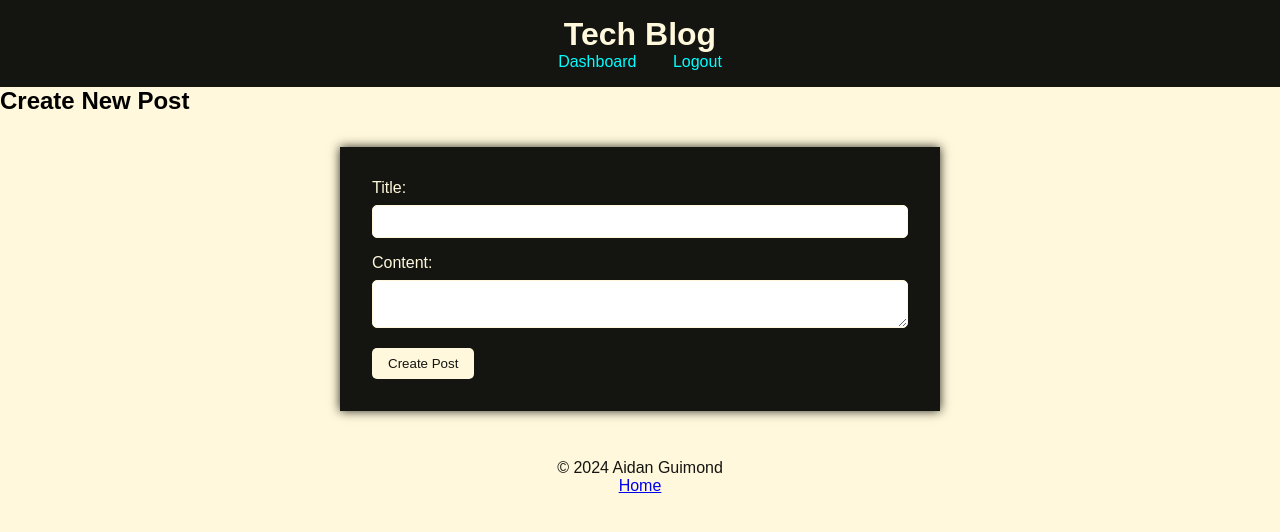
After one commit to aaguimond/module14-challenge-tech-blog, a Node server app: page /dashboard/new-post in a window 1280 px wide. The commit adds this page. Shown: the top 532 px of the page. Run offline with Node 20, Linux system fonts and the light colour scheme; a user stored in the database is signed in; some libraries are stand-ins or nearby versions.

Commit message:
finally fixed bugs! We have a working application

```diff
--- a/controllers/dashboardRoutes.js
+++ b/controllers/dashboardRoutes.js
@@ -1,9 +1,10 @@
 const router = require('express').Router();
-const { Post, User, Comment } = require('../models');
+const { Post } = require('../models');
 const withAuth = require('../utils/auth');
 
 // Dashboard route
 router.get('/', withAuth, async (req, res) => {
+    console.log('Dashboard route hit =================================================')
     try {
         // Gets all posts made by the user
         const postData = await Post.findAll({
@@ -24,10 +25,32 @@ router.get('/', withAuth, async (req, res) => {
 });
 
 // Renders new post page
-router.get('/new', withAuth, (req, res) => {
+router.get('/new-post', withAuth, (req, res) => {
+    console.log('New post route hit =================================================')
     res.render('new-post', {
         loggedIn: req.session.loggedIn,
     });
 });
 
+router.get('/edit-post/:id', withAuth, async (req, res) => {
+    console.log('Edit post route hit =================================================')
+    try {
+        const postData = await Post.findByPk(req.params.id);
+
+        if (!postData) {
+            res.status(400).json({ message: 'No post found with this ID.' });
+            return;
+        }
+
+        const post = postData.get({ plain: true });
+
+        res.render('edit-post', {
+            post,
+            loggedIn: req.session.loggedIn,
+        });
+    } catch (err) {
+        res.status(500).json(err);
+    }
+});
+
 module.exports = router;
--- a/controllers/homeRoutes.js
+++ b/controllers/homeRoutes.js
@@ -10,6 +10,10 @@ router.get('/', async (req, res) => {
                 {
                     model: User,
                     attributes: ['username'],
+                },
+                {
+                    model: Comment,
+                    include: [User],
                 },
             ],
         });
--- a/public/css/style.css
+++ b/public/css/style.css
@@ -83,6 +83,22 @@ form button:hover {
     line-height: 1.5;
 }
 
+.post h3 {
+    margin-top: 1rem;
+}
+
+.comment-author {
+    color: slateblue;
+    font-size: 0.75rem;
+    font-style: normal;
+}
+
+.comment-author-block {
+    font-style: italic;
+    font-size: 0.7rem;
+    margin-bottom: 0.5rem;
+}
+
 .post-author {
     color: slateblue;
     font-size: 0.85rem;
--- a/public/js/dashboard.js
+++ b/public/js/dashboard.js
@@ -24,4 +24,7 @@ const newFormHandler = async (event) => {
     }
 };
 // Adding an event listener to the form after defining the form handler
-document.querySelector('.new-post-form').addEventListener('submit', newFormHandler);
+const form = document.querySelector('.new-post-form');
+if (form) {
+    form.addEventListener('submit', newFormHandler);
+}
--- a/public/js/login.js
+++ b/public/js/login.js
@@ -8,7 +8,7 @@ document.querySelector('.login-form').addEventListener('submit', async (event) =
     // If email and password are truthy,
     if (email && password) {
         // Sends login info to the login request logic
-        const response = await fetch('/api/user/login', {
+        const response = await fetch('/api/users/login', {
             method: 'POST',
             body: JSON.stringify({ email, password }),
             headers: { 'Content-Type': 'application/json' },
--- a/public/js/logout.js
+++ b/public/js/logout.js
@@ -1,9 +1,12 @@
 // Adding event listener to the logout button
-document.querySelector('#logout').addEventListener('click', async (event) => {
+const logout = document.querySelector('#logout')
+
+if (logout) {
+    logout.addEventListener('click', async (event) => {
         // Prevent page from reloading
         event.preventDefault();
         // Sends logout request to the server
-    const response = await fetch('/api/user/logout', {
+        const response = await fetch('/api/users/logout', {
             method: 'POST',
             headers: { 'Content-Type': 'application/json' },
         });
@@ -16,3 +19,4 @@ document.querySelector('#logout').addEventListener('click', async (event) => {
             alert('Failed to log out');
         }
     });
+}
--- a/views/dashboard.handlebars
+++ b/views/dashboard.handlebars
@@ -4,12 +4,12 @@
     <div class="post">
         <h3>{{this.title}}</h3>
         <p>{{this.content}}</p>
-        <a href="/edit-post/{{this.id}}">Edit</a>
+        <a href="/dashboard/edit-post/{{this.id}}">Edit</a>
     </div>
 {{else}}
-    <p>No posts yet. Click <a href="/new-post">here</a> to create a post.</p>
+    <p>No posts yet. Click <a href="/dashboard/new-post">here</a> to create a post.</p>
 {{/each}}
 
-<a href="/new-post">Create a new post</a>
+<a href="/dashboard/new-post">Create a new post</a>
 
 <script src="/js/dashboard.js"></script>
--- a/views/edit-post.handlebars
+++ b/views/edit-post.handlebars
@@ -1,14 +1,14 @@
 <h2>Edit Post</h2>
 
 <form class="edit-post-form">
-    <input type="hidden" id="post-id" value="{{id}}">
+    <input type="hidden" id="post-id" value="{{post.id}}">
     <div>
         <label for="post-title">Title:</label>
-        <input type="text" id="post-title" name="title" value="{{title}}" required>
+        <input type="text" id="post-title" name="title" value="{{post.title}}" required>
     </div>
     <div>
         <label for="post-content">Content:</label>
-        <textarea id="post-content" name="content" required>{{content}}</textarea>
+        <textarea id="post-content" name="content" required>{{post.content}}</textarea>
     </div>
     <button type="submit">Update Post</button>
 </form>
--- a/views/layouts/main.handlebars
+++ b/views/layouts/main.handlebars
@@ -10,6 +10,5 @@
     {{> header}}
     {{{body}}}
     {{> footer}}
-    <script src="/js/main.js"></script>
 </body>
 </html>
--- /dev/null
+++ b/views/new-post.handlebars
@@ -0,0 +1,15 @@
+<h2>Create New Post</h2>
+
+<form class="new-post-form">
+    <div>
+        <label for="post-title">Title:</label>
+        <input type="text" id="post-title" name="title" required>
+    </div>
+    <div>
+        <label for="post-content">Content:</label>
+        <textarea id="post-content" name="content" required></textarea>
+    </div>
+    <button type="submit">Create Post</button>
+</form>
+
+<script src="/js/dashboard.js"></script>
--- a/views/partials/header.handlebars
+++ b/views/partials/header.handlebars
@@ -7,3 +7,5 @@
         <a href="/login">Login</a>
     {{/if}}
 </header>
+
+<script src="/js/logout.js"></script>
```
Also changed, not shown: views/home.handlebars (+11 -0 lines), config/config.json (deleted), public/js/main.js (deleted), utils/helpers.js (deleted), 1 other file. Lines whose indentation alone changed are shown as unchanged.
